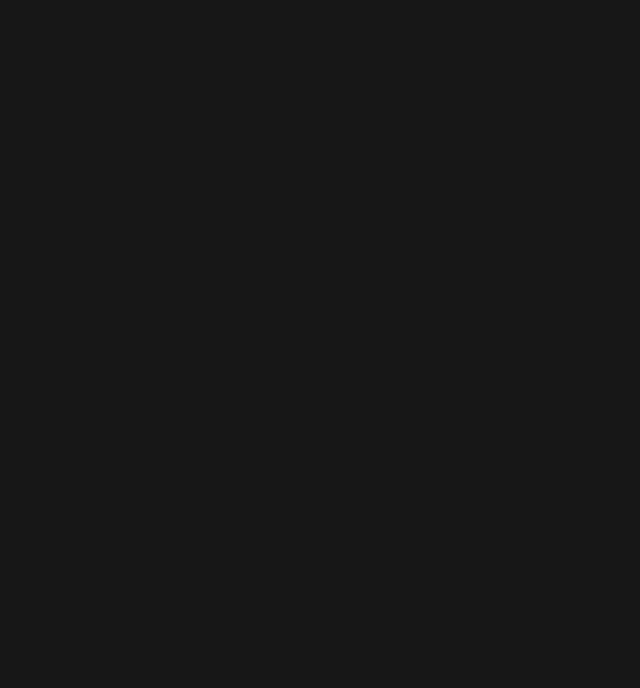
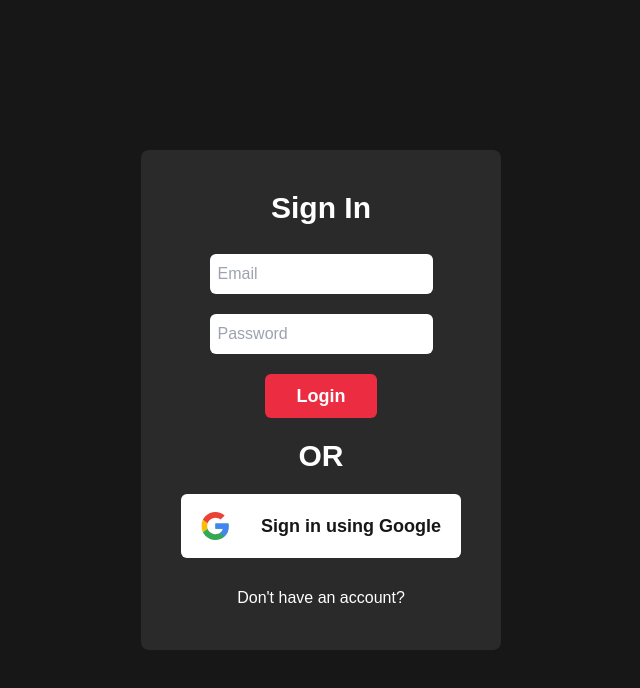
Before and after one commit to AdiKsOnDev/CollaboralHub, a React (Create React App) app: page /Login in a window 1280 px wide. Before the commit this address had no page. Shown: the top 688 px of the page, without its empty margins (319-959 px from the left). Built offline with nearby package versions, Linux system fonts and the light colour scheme; the HTML template or start-up script is replaced by a standard one.

Commit message:
fix: Bug fixes
TODO: Fix authContext

```diff
--- a/src/App.js
+++ b/src/App.js
@@ -1,10 +1,8 @@
 import { BrowserRouter as Router, Route, Routes } from 'react-router-dom';
 import React, { useContext } from "react";
 import { Navigate } from "react-router-dom";
-import { getAuth } from "firebase/auth";
-import { fireApp } from './firebase.js';
 
-import { AuthContext } from "./context/AuthContext";
+import { AuthContext } from "./context/AuthContext.js";
 
 // Pages
 import Login from './pages/Login';
@@ -18,18 +16,19 @@ function App() {
 
   const ProtectedRoute = ({ children }) => {
     if (!currentUser) {
-      return <Navigate to="/" />
+      return <Navigate to="/Login" />
     }
 
     return children;
-  }
+  };
+
   return (
     <Router>
       <div className="App bg-primary w-screen h-screen">
         <Routes>
-          <Route path="/" element={<Login />} />
+          <Route path="/Login" element={<Login />} />
           <Route path="/Register" element={<Register />} />
-          <Route path="/navbar" element={<ProtectedRoute><Navbar /></ProtectedRoute>} />
+          <Route path="/" element={<ProtectedRoute><Navbar /></ProtectedRoute>} />
         </Routes>
       </div>
     </Router>
--- a/src/components/LoginBox.js
+++ b/src/components/LoginBox.js
@@ -6,8 +6,6 @@ import { useNavigate } from 'react-router-dom';
 import { Link } from 'react-router-dom';
 
 const LoginBox = () => {
-  console.log(auth.currentUser);
-
   const [formData, setFormData] = useState({
     email: '',
     password: '',
--- a/src/context/AuthContext.js
+++ b/src/context/AuthContext.js
@@ -10,13 +10,13 @@ export const AuthContextProvider = ({ children }) => {
   useEffect(() => {
     const unsub = onAuthStateChanged(auth, (user) => {
       setCurrentUser(user);
-      console.log(user);
+      console.log("Hello --> " + user);
     });
 
     return () => {
       unsub();
     };
-  }, []);
+  }, [auth]);
 
   return (
     <AuthContext.Provider value={{ currentUser }}>
```
